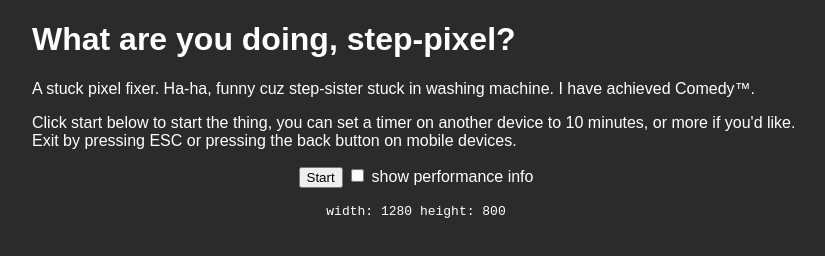
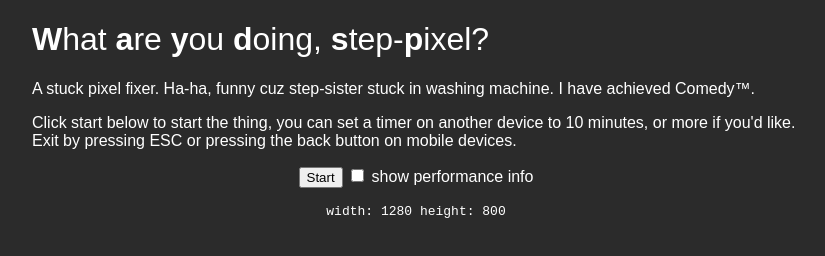
Before and after one commit to chfour/waydsp, a plain HTML site: page index.html in a window 1280 px wide. Shown: the whole page, without its empty margins (224-1049 px from the left). Drawn offline with Linux system fonts and the light colour scheme.

Commit message:
acronym uh uhh

```diff
--- a/index.html
+++ b/index.html
@@ -67,7 +67,7 @@
     </div>
 
     <div id="main">
-        <h1>What are you doing, step-pixel?</h1>
+        <h1 style="font-weight: initial;"><b>W</b>hat <b>a</b>re <b>y</b>ou <b>d</b>oing, <b>s</b>tep-<b>p</b>ixel?</h1>
         <p>
             A stuck pixel fixer.
             Ha-ha, funny cuz step-sister stuck in washing machine.
```
